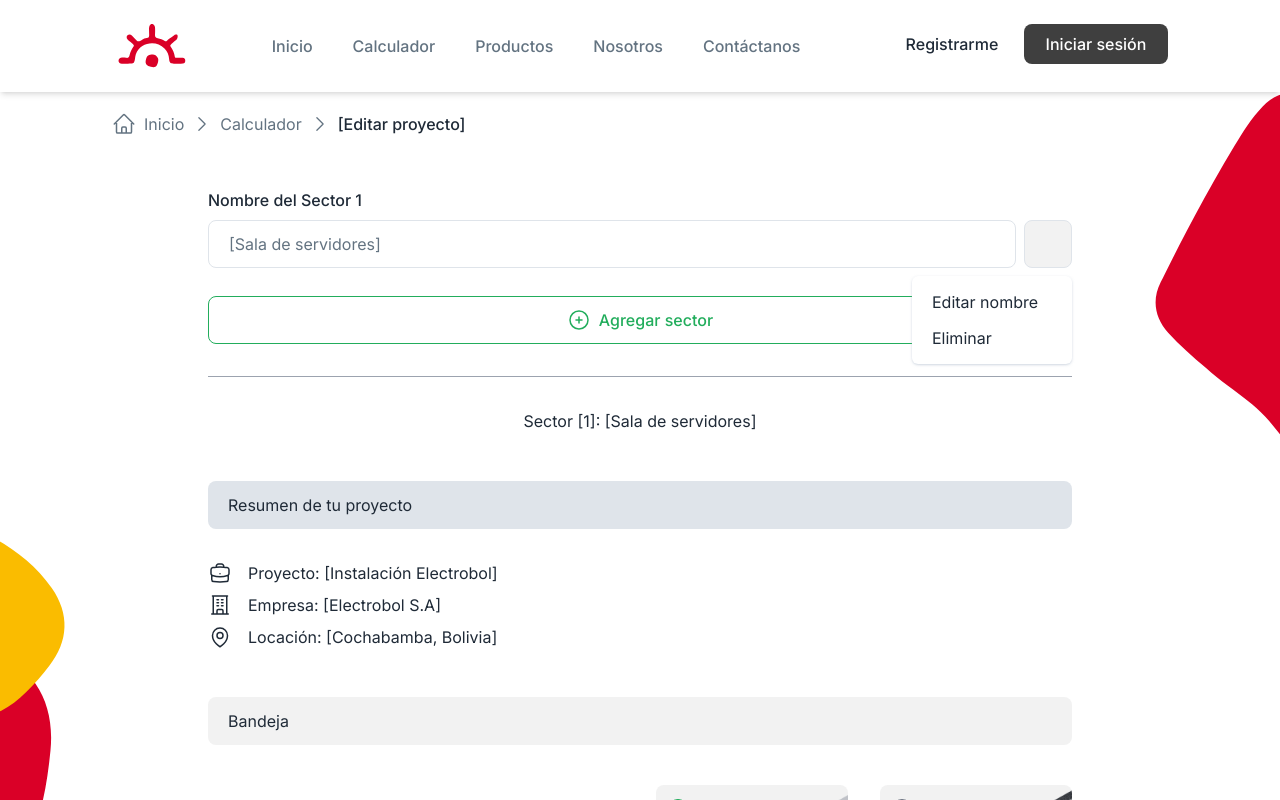
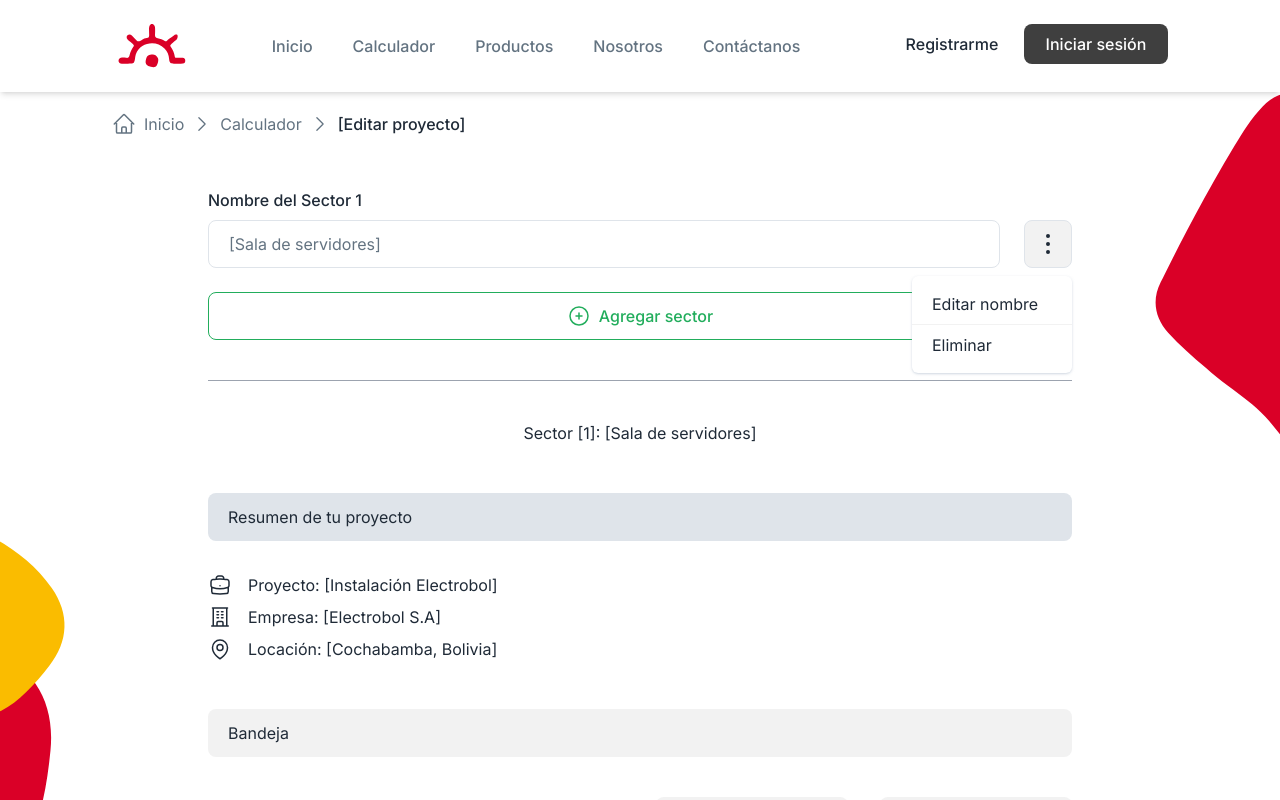
Before and after one commit to marcopdonoso/impromec-calculador, a Next.js app: page /dashboard/calculator/edit-project/1 in a window 1280 px wide. Both pictures are taken after a click on the button 1048 px from the left and 244 px from the top of the page. Shown: the top 800 px of the page. Built offline with nearby package versions, Linux system fonts and the light colour scheme.

Commit message:
calculador: agrega desktop version de componente SectorsList y sub-componentes

```diff
--- /dev/null
+++ b/src/app/(app)/dashboard/calculator/components/ListItemOption.tsx
@@ -0,0 +1,20 @@
+import { ReactNode } from 'react'
+
+interface ListItemOptionProps {
+  children: ReactNode
+  onClick: () => void
+}
+
+export default function ListItemOption({
+  children,
+  onClick,
+}: ListItemOptionProps) {
+  return (
+    <div
+      className="body_small_regular flex h-9 cursor-pointer items-center px-5 text-gray-text lg:body_medium_regular hover:bg-gray-button_primary hover:text-gray-white lg:h-10"
+      onClick={onClick}
+    >
+      {children}
+    </div>
+  )
+}
--- a/src/app/(app)/dashboard/calculator/components/SectorsList.tsx
+++ b/src/app/(app)/dashboard/calculator/components/SectorsList.tsx
@@ -9,8 +9,8 @@ export default function SectorsList() {
       <Button variant="add" icon={<PlusCircleIcon />}>
         Agregar sector
       </Button>
-      <hr className="my-8 text-gray-placeholder" />
-      <h4 className="body_large_semibold text-center">
+      <hr className="my-8 text-gray-placeholder lg:my-10" />
+      <h4 className="body_large_semibold text-center lg:heading_h6">
         Sector [1]: [Sala de servidores]
       </h4>
     </div>
--- a/src/app/(app)/dashboard/calculator/components/SectorsListItem.tsx
+++ b/src/app/(app)/dashboard/calculator/components/SectorsListItem.tsx
@@ -23,8 +23,8 @@ export default function SectorsListItem({
   }
 
   return (
-    <div className="mb-7">
-      <div className="flex items-end gap-2">
+    <div className="mb-7 lg:mb-6">
+      <div className="flex items-end gap-2 lg:gap-6">
         <Input
           label={`Nombre del Sector ${sectorNumber}`}
           value={sectorName}
@@ -35,7 +35,7 @@ export default function SectorsListItem({
           <Button
             variant="tertiary"
             icon={<EllipsisVerticalIcon />}
-            iconWidth={8}
+            iconClassName={'w-8'}
             onClick={optionsVisibilityToggler}
           />
           <div
@@ -51,9 +51,12 @@ export default function SectorsListItem({
         </div>
       </div>
       <div
-        className={clsx('mt-16 flex flex-col gap-4', {
-          hidden: !canEdit,
-        })}
+        className={clsx(
+          'mt-16 flex flex-col gap-4 lg:mt-6 lg:flex-row-reverse lg:gap-9',
+          {
+            hidden: !canEdit,
+          }
+        )}
       >
         <Button>Guardar</Button>
         <Button
--- a/src/app/(app)/dashboard/calculator/components/SectorsListItemOptions.tsx
+++ b/src/app/(app)/dashboard/calculator/components/SectorsListItemOptions.tsx
@@ -1,4 +1,5 @@
 import { Dispatch, SetStateAction } from 'react'
+import ListItemOption from './ListItemOption'
 
 interface SectorsListItemOptionsProps {
   setCanEdit: Dispatch<SetStateAction<boolean>>
@@ -11,18 +12,16 @@ export default function SectorsListItemOptions({
 }: SectorsListItemOptionsProps) {
   return (
     <div className="z-50 w-40 rounded-md bg-gray-white py-2 shadow shadow-shadow">
-      <div
-        className="body_small_regular flex h-9 cursor-pointer items-center px-5 text-gray-text hover:bg-gray-button_primary hover:text-gray-white"
+      <ListItemOption
         onClick={() => {
           setCanEdit(true)
           setisOptionsVisible(false)
         }}
       >
         Editar nombre
-      </div>
-      <div className="body_small_regular flex h-9 cursor-pointer items-center px-5 text-gray-text hover:bg-gray-button_primary hover:text-gray-white">
-        Eliminar
-      </div>
+      </ListItemOption>
+      <hr className="text-gray-background" />
+      <ListItemOption onClick={() => {}}>Eliminar</ListItemOption>
     </div>
   )
 }
--- a/src/components/Button.tsx
+++ b/src/components/Button.tsx
@@ -15,7 +15,7 @@ interface ButtonProps extends ButtonHTMLAttributes<HTMLButtonElement> {
   variant?: ButtonVariant
   children?: React.ReactNode
   icon?: React.ReactNode
-  iconWidth?: number
+  iconClassName?: string
   className?: string
 }
 
@@ -23,7 +23,7 @@ export default function Button({
   variant = 'primary',
   children,
   icon,
-  iconWidth,
+  iconClassName,
   className,
   ...props
 }: ButtonProps) {
@@ -104,8 +104,8 @@ export default function Button({
         {icon && (
           <div
             className={clsx({
-              'w-5 lg:w-6': !iconWidth,
-              [`w-${iconWidth}`]: iconWidth,
+              'w-5 lg:w-6': !iconClassName,
+              [`${iconClassName}`]: iconClassName,
             })}
           >
             {icon}
```
